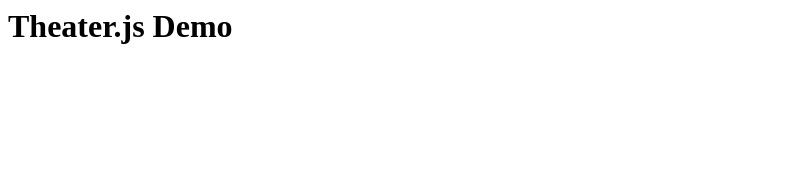
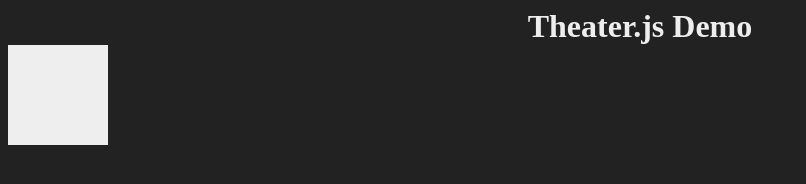
Before and after one commit to ctrachte/Theater-js-demo, a website built with Parcel: page index.html in a window 1280 px wide. Shown: the whole page, without its empty margins (0-806 px from the left). Built offline with nearby package versions, Linux system fonts and the light colour scheme; what @theatre/core, @theatre/studio would draw is missing.

Commit message:
adjustments to sequence, click event

```diff
--- a/index.html
+++ b/index.html
@@ -1,5 +1,13 @@
 <html>
 <body>
+    <style>
+        body {background: #222;}
+        h1 {
+            color: #eee;
+            text-align: center;
+            margin:0 auto;
+        }
+    </style>
   <script src="./src/index.js"></script>
   <h1>Theater.js Demo</h1>
 </body>
--- a/src/index.js
+++ b/src/index.js
@@ -1,18 +1,49 @@
-import * as core from "@theatre/core"
-import studio from "@theatre/studio"
+import * as core from "@theatre/core";
+import studio from "@theatre/studio";
 
 // initialize the studio so the editing tools will show up on the screen
-studio.initialize()
+studio.initialize();
 // init project
-const demoProject = core.getProject('Demo Project');
+const demoProject = core.getProject("Demo Project");
 // create scene, sheets are a collection of objects that can be animated together, compared to an Excel Sheet
-const sheet = demoProject.sheet("Scene")
+const sheet = demoProject.sheet("Scene");
 // create an object
-const object = sheet.object('Box', {
-    position: {
-        x:0, // props are arbritrary until they are made significant by the user
-        y:0,
-        z:0
-    },
+const object = sheet.object("Box", {
+  position: {
+    x: 0, // props are arbritrary until they are made significant by the user
+    y: 0,
+    z: 0,
+  },
+});
 
-})
+// read values through code
+const div = document.createElement("div");
+div.style.cssText = `
+    position: absolute;
+    width: 100px;
+    height: 100px;
+    background: #EEE;
+`;
+
+setTimeout(() => {
+  document.body.appendChild(div);
+  sheet.sequence.position = 0; // set sequence to a time-based position (0.5 seconds)
+}, 1000);
+
+// hookup props to onChange
+object.onValuesChange((newValues) => {
+  div.style.left = newValues.position.x + "px";
+  div.style.top = newValues.position.y + "px";
+  div.style.zIndex = newValues.position.z + "px";
+  console.table(object.value);
+});
+
+// interaction with UI
+
+div.addEventListener("click", (e) => {
+  sheet.sequence.play({
+    rate: 4, // play at 4x speed
+    range: [0, 6], // how much of the sequence? 0-5 seconds
+    iterationCount: 1, // how many times? 4 times.
+  });
+});
```
